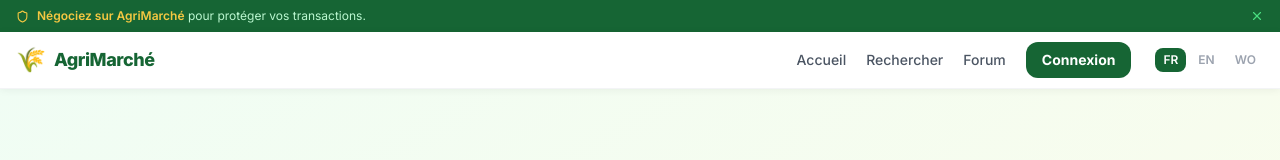
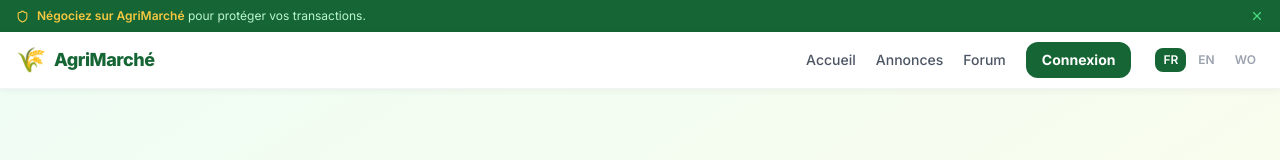
Before and after one commit to msparis77/agrimarche, a Next.js app: page /login in a window 1280 px wide. Shown: the top 160 px of the page. Built offline with nearby package versions, Linux system fonts and the light colour scheme.

Commit message:
Replace /recherche with /annonces everywhere in navigation

```diff
--- a/src/app/dashboard/page.tsx
+++ b/src/app/dashboard/page.tsx
@@ -213,7 +213,7 @@ export default function DashboardPage() {
             <div className="text-center py-16 text-gray-500">
               <span className="text-5xl block mb-4">🛒</span>
               <p className="font-medium">Aucune commande pour l'instant</p>
-              <Link href="/recherche" className="mt-4 inline-block bg-[#0a4a2f] text-white px-5 py-2 rounded-xl text-sm">Parcourir les produits</Link>
+              <Link href="/annonces" className="mt-4 inline-block bg-[#0a4a2f] text-white px-5 py-2 rounded-xl text-sm">Parcourir les produits</Link>
             </div>
           ) : (
             <div className="space-y-3">
--- a/src/app/messages/page.tsx
+++ b/src/app/messages/page.tsx
@@ -337,7 +337,7 @@ function MessagesContent() {
                 <div className="text-4xl mb-3">💬</div>
                 <p className="font-semibold text-gray-600 text-sm mb-1">Aucune conversation</p>
                 <p className="text-xs text-gray-400 mb-5">Contactez un vendeur depuis une annonce ou cherchez un membre</p>
-                <Link href="/recherche"
+                <Link href="/annonces"
                   className="inline-flex items-center gap-1.5 bg-gray-100 text-gray-700 text-xs px-3 py-2 rounded-xl hover:bg-gray-200 transition font-medium">
                   <Search size={11} /> Voir les annonces
                 </Link>
@@ -549,7 +549,7 @@ function MessagesContent() {
                     className="inline-flex items-center gap-2 bg-[#166534] text-white text-sm px-6 py-2.5 rounded-xl hover:bg-green-800 transition font-medium">
                     <Search size={14} /> Chercher un membre
                   </button>
-                  <Link href="/recherche" className="text-xs text-gray-400 hover:text-[#166534] transition underline">
+                  <Link href="/annonces" className="text-xs text-gray-400 hover:text-[#166534] transition underline">
                     ou parcourir les annonces
                   </Link>
                 </div>
--- a/src/components/layout/Navbar.tsx
+++ b/src/components/layout/Navbar.tsx
@@ -45,7 +45,7 @@ export default function Navbar() {
           {/* Desktop nav */}
           <div className="hidden md:flex items-center gap-5">
             <Link href="/" className="text-sm font-medium text-gray-600 hover:text-[#166534] transition">{t.nav.home}</Link>
-            <Link href="/recherche" className="text-sm font-medium text-gray-600 hover:text-[#166534] transition">{t.nav.search}</Link>
+            <Link href="/annonces" className="text-sm font-medium text-gray-600 hover:text-[#166534] transition">{t.nav.search}</Link>
             <Link href="/forum" className="text-sm font-medium text-gray-600 hover:text-[#166534] transition">Forum</Link>
             {user && (
               <>
@@ -110,7 +110,7 @@ export default function Navbar() {
 
               {[
                 { href: '/', label: '🏠 Accueil' },
-                { href: '/recherche', label: '🔍 Rechercher' },
+                { href: '/annonces', label: '📋 Annonces' },
                 { href: '/forum', label: '🌾 Forum' },
                 ...(user ? [
                   { href: '/messages', label: '💬 Messages' },
--- a/src/i18n/translations.ts
+++ b/src/i18n/translations.ts
@@ -2,7 +2,7 @@ export const translations = {
   fr: {
     nav: {
       home: "Accueil",
-      search: "Rechercher",
+      search: "Annonces",
       sell: "Publier",
       messages: "Messages",
       dashboard: "Tableau de bord",
@@ -119,7 +119,7 @@ export const translations = {
   en: {
     nav: {
       home: "Home",
-      search: "Search",
+      search: "Listings",
       sell: "Publish",
       messages: "Messages",
       dashboard: "Dashboard",
```
